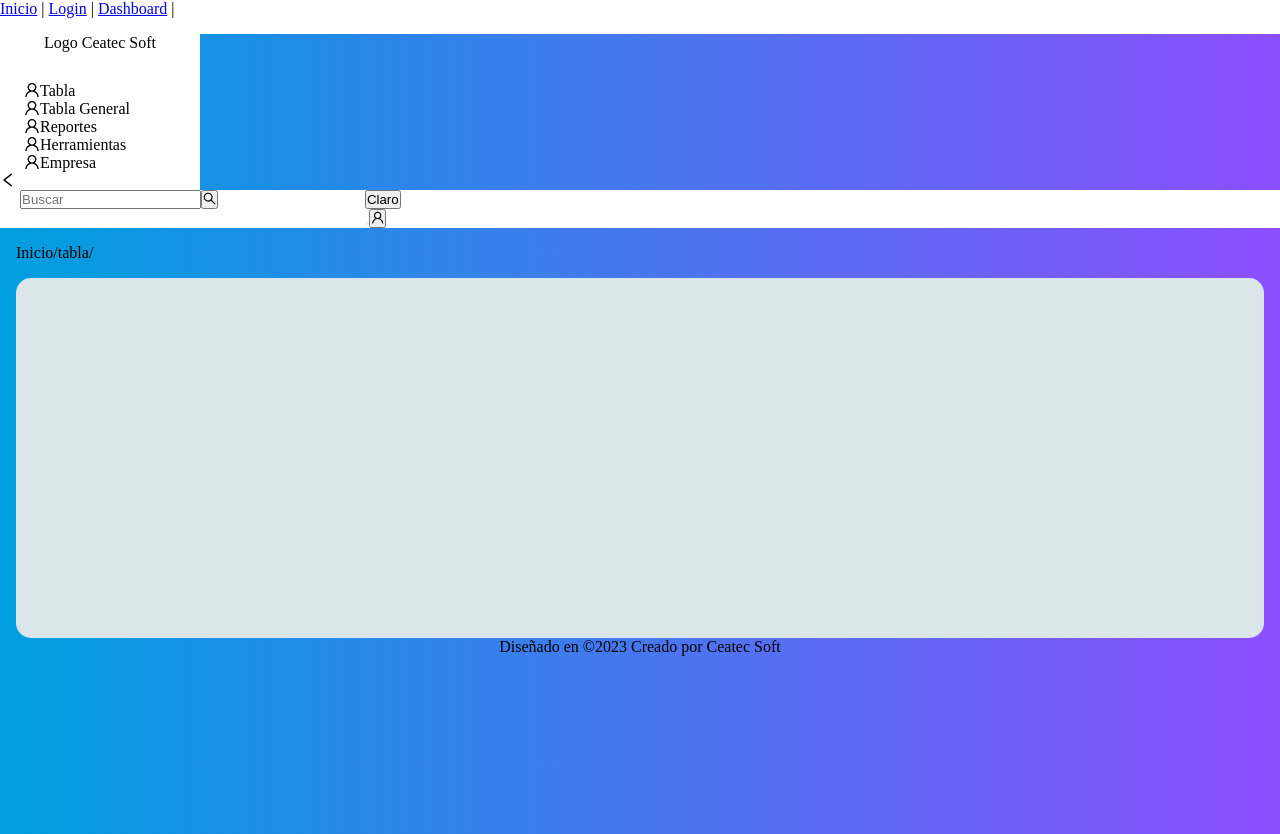
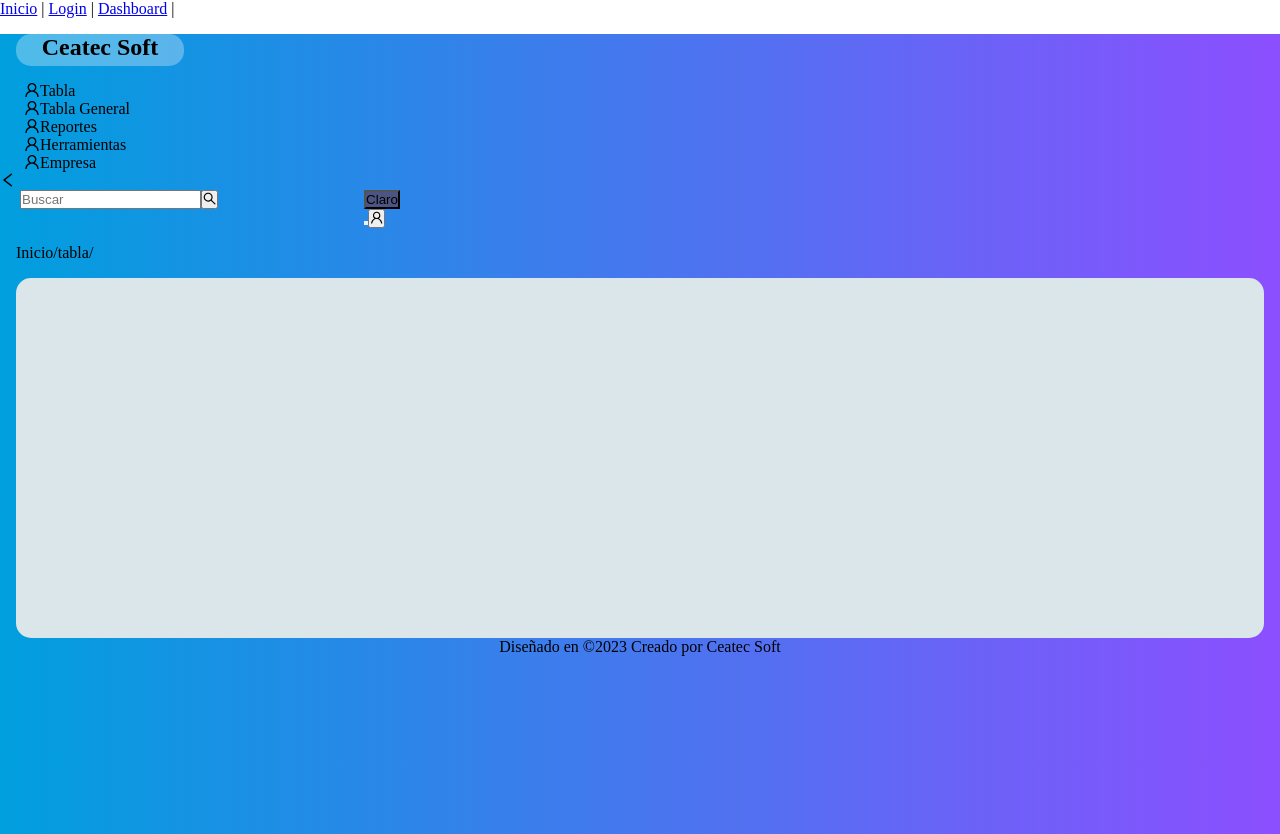
Before and after one commit to luis10159/ceatecsoft, a Vue app: page /dash in a window 1280 px wide. Built offline with nearby package versions, Linux system fonts and the light colour scheme.

Commit message:
Add files via upload

```diff
--- a/src/components/DashHeader.vue
+++ b/src/components/DashHeader.vue
@@ -1,25 +1,25 @@
 <template>
-  <a-layout-header style="background: #fff; padding: 0" class="barra">
+  <a-layout-header style="padding: 0" class="barra">
     <!-- buscador -->
 
     <a-row class="buscador" align="middle">
-      <a-input-search v-model:value="value" placeholder="Buscar"/>
+      <a-input-search v-model:value="value" placeholder="Buscar" />
     </a-row>
     <a-row class="avatar" :span="10" align="middle" justify="end">
-      <a-switch v-model:checked="checked2" checked-children="Oscuro" un-checked-children="Claro" />
-      <a-dropdown-button>
+      <a-switch checked-children="Oscuro" un-checked-children="Claro" class="color" />
+      <a-dropdown-button class="space">
         <template #overlay>
-          <a-menu @click="handleMenuClick">
+          <a-menu @click="handleMenuClick" theme="dark">
             <a-menu-item key="1">
-              <UserOutlined />
+              <EditOutlined />
               Editar perfil
             </a-menu-item>
             <a-menu-item key="2">
-              <UserOutlined />
+              <SettingOutlined />
               Ajustes
             </a-menu-item>
             <a-menu-item key="3">
-              <UserOutlined />
+              <LogoutOutlined />
               Salir
             </a-menu-item>
           </a-menu>
@@ -34,11 +34,13 @@
 <script setup>
 import {
   UserOutlined,
+  EditOutlined,
+  SettingOutlined,
+  LogoutOutlined
 
 } from "@ant-design/icons-vue";
 import { ref } from "vue";
 const value = ref('');
-const checked2 = ref('');
 
 const handleMenuClick = e => {
   console.log('click', e);
@@ -54,7 +56,12 @@ const handleMenuClick = e => {
   flex-grow: 1;
 }
 
-
+.color {
+  background: rgb(76, 84, 129);
+}
+.space {
+  margin-right: 20px;
+}
 
 .avatar {
   flex-grow: 6;
@@ -62,6 +69,5 @@ const handleMenuClick = e => {
 
 .barra {
   display: flex;
-
 }
 </style>
--- a/src/components/DashSidebar.vue
+++ b/src/components/DashSidebar.vue
@@ -1,15 +1,15 @@
 <template>
-  <a-layout-sider v-model:collapsed="collapsed" collapsible style="background: #fff">
-      <div class="logo">Logo Ceatec Soft</div>
-      <a-menu v-model:selectedKeys="selectedKeys" mode="inline">
+  <a-layout-sider v-model:collapsed="collapsed" collapsible>
+      <h2 class="logo"><a-typography-text strong>Ceatec Soft</a-typography-text></h2>
+      <a-menu v-model:selectedKeys="selectedKeys" mode="inline" theme="dark">
         <a-sub-menu key="sub1">
           <template #title>
             <span>
               <user-outlined />
-              <span>Tabla</span>
+             <span strong>Tabla</span>
             </span>
           </template>
-          <a-menu-item key="1"><edit-outlined /> Plan cobtable</a-menu-item>
+          <a-menu-item key="1"><edit-outlined /> Plan contable</a-menu-item>
           <a-menu-item key="2"><check-square-outlined /> Grupos contables</a-menu-item>
           <a-menu-item key="3"><check-square-outlined /> Dptp. Empresarial</a-menu-item>
           <a-menu-item key="4"><check-square-outlined /> Centro de costos</a-menu-item>
@@ -19,7 +19,7 @@
           <template #title>
             <span>
               <user-outlined />
-              <span>Tabla General</span>
+              <span strong>Tabla General</span>
             </span>
           </template>
           <a-menu-item key="10"><check-square-outlined /> Tipo de documento</a-menu-item>
@@ -31,7 +31,7 @@
           <template #title>
             <span>
               <user-outlined />
-              <span>Reportes</span>
+              <span strong>Reportes</span>
             </span>
           </template>
           <a-menu-item key="20"><check-square-outlined /> Diario simplificado</a-menu-item>
@@ -44,7 +44,7 @@
           <template #title>
             <span>
               <user-outlined />
-              <span>Herramientas</span>
+              <span strong>Herramientas</span>
             </span>
           </template>
           <a-menu-item key="30"><check-square-outlined /> Parametros</a-menu-item>
@@ -56,7 +56,7 @@
           <template #title>
             <span>
               <user-outlined />
-              <span>Empresa</span>
+              <span strong>Empresa</span>
             </span>
           </template>
           <a-menu-item key="40">Inicializar el sistema</a-menu-item>
@@ -85,12 +85,11 @@ const selectedKeys = ref(["1"]);
 
 <style lang="scss" scoped>
 .logo {
-  height: 32px;
+  min-height: 32px;
   margin: 16px;
   background: rgba(255, 255, 255, 0.3);
   text-align: center;
+  border-radius: 15px;
 }
-a-layout-sider {
-  background: #fff;
-}
+
 </style>
```
Also changed, not shown: src/components/DashFooter.vue (line endings or trailing spaces).
